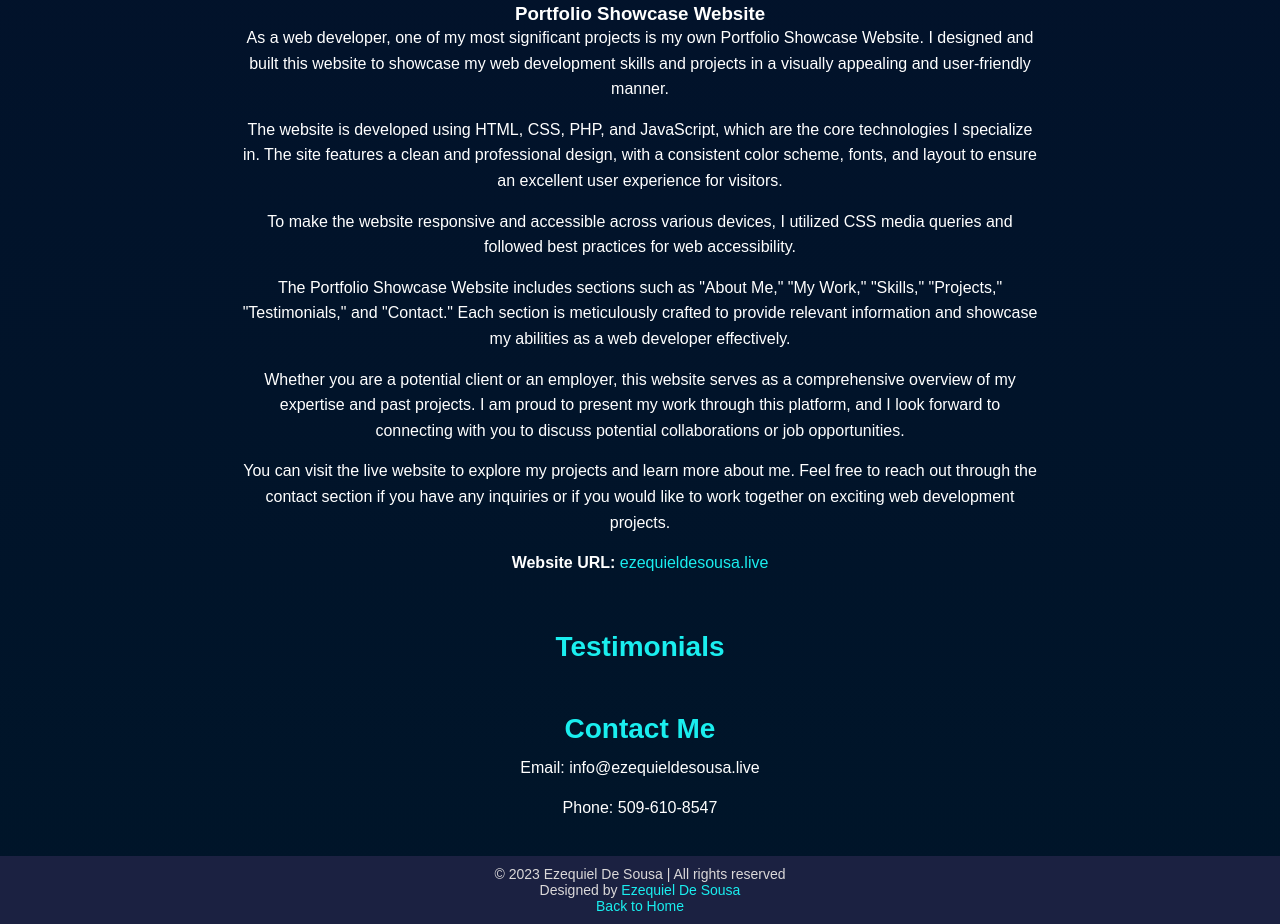
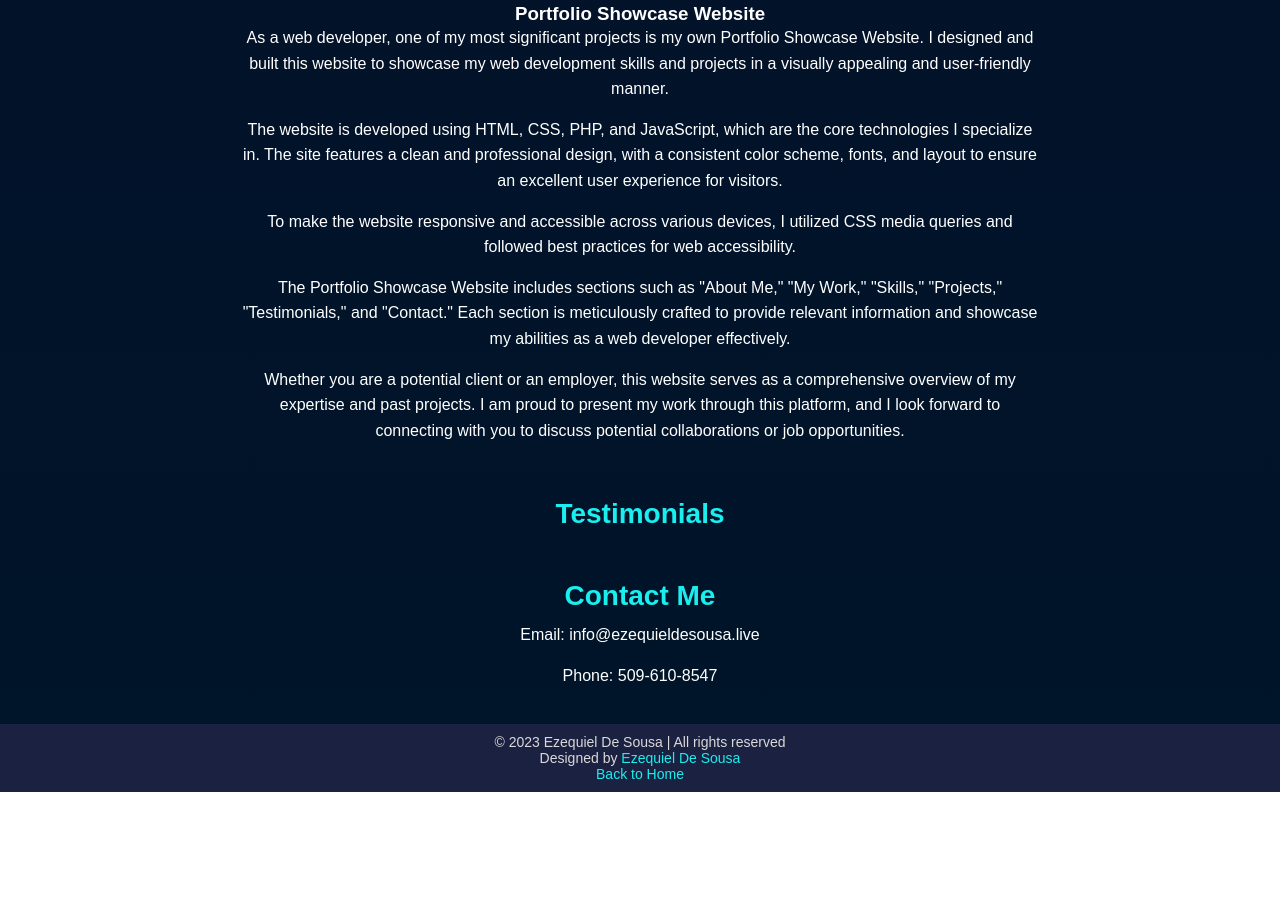
Before and after one commit to roninchiefx/desousa, a plain HTML site: page index.html in a window 1280 px wide. Shown: the part 1545-2469 px from the top of the page. After the commit the page ends 2337 px from the top, so only its background shows below. Drawn offline with nearby package versions, Linux system fonts and the light colour scheme.

Commit message:
Update index.html

```diff
--- a/index.html
+++ b/index.html
@@ -76,12 +76,6 @@
             <p>
                 Whether you are a potential client or an employer, this website serves as a comprehensive overview of my expertise and past projects. I am proud to present my work through this platform, and I look forward to connecting with you to discuss potential collaborations or job opportunities.
             </p>
-            <p>
-                You can visit the live website to explore my projects and learn more about me. Feel free to reach out through the contact section if you have any inquiries or if you would like to work together on exciting web development projects.
-            </p>
-            <p>
-                <strong>Website URL:</strong> <a href="https://ezequieldesousa.live" target="_blank">ezequieldesousa.live</a>
-            </p>
         </div>
     </section>
     <section id="testimonials">
```
